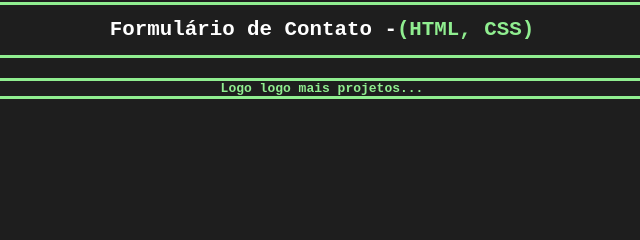
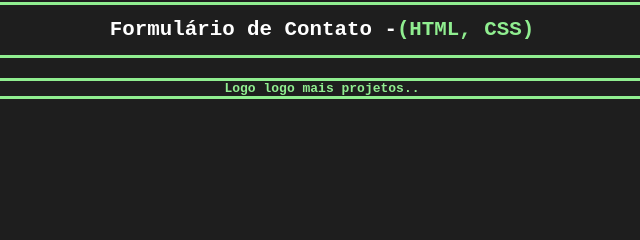
Before and after one commit to Alvezin/quem-sou-eu, a plain HTML site: page index.html in a window 1280 px wide. Shown: the part 951-1191 px from the top of the page, 318-958 px from the left. Drawn offline with Linux system fonts and the light colour scheme.

Commit message:
Update index.html

```diff
--- a/index.html
+++ b/index.html
@@ -49,7 +49,7 @@
             <li><a target="_blank" class="ancora" href="https://alvezin.github.io/lanchonete-page/">Website - Lanchonete <span class="green">(HTML, CSS)</span> (em produção)</a> </li>
             <li><a target="_blank" class="ancora" href="https://alvezin.github.io/login-page/">Página de Login - <span class="green">(HTML, CSS)</span> </a></li>
             <li><a target="_blank" class="ancora" href="https://alvezin.github.io/formulario-contato/">Formulário de Contato - <span class="green">(HTML, CSS)</span></a></li>
-            <li class="green">Logo logo mais projetos...</li>
+            <li class="green">Logo logo mais projetos..</li>
         </ul>
     </div>
     <aside>
```
